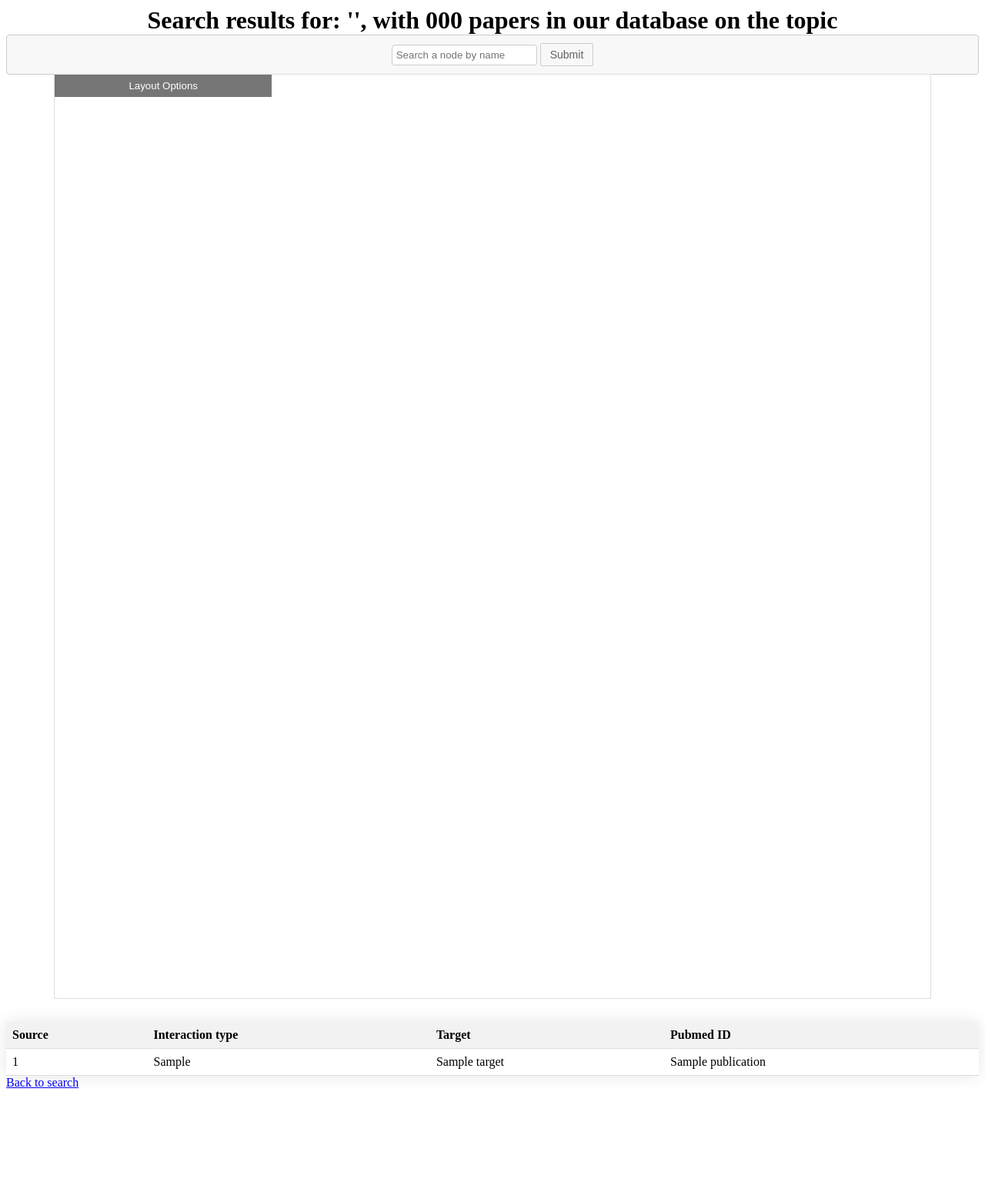
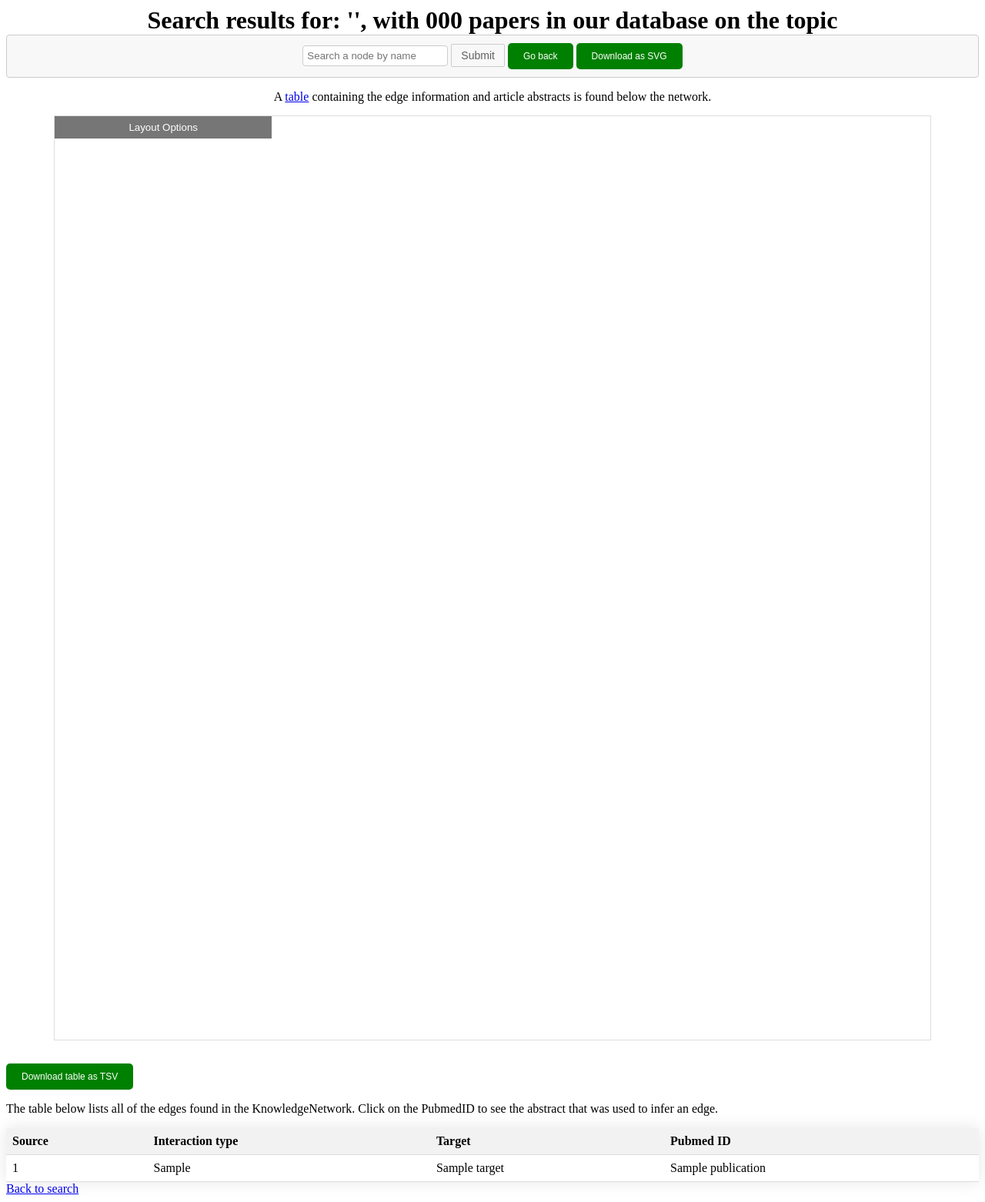
Before and after one commit to g-tibo/celegans, a Flask app: template templates/gene.html in a window 1280 px wide. Shown: the whole page at 77% size. Before the commit the page ends 1414 px from the top, so only its background shows below. Run offline with Flask 2, Linux system fonts and the light colour scheme; the template is opened without the code that fills it: most values are stand-ins (such as "Sample title", 1, 10 or a date in 2020); parts of the project's set-up code (start-up, migrations or seed data) failed here and were passed over; some libraries are stand-ins or nearby versions.

Commit message:
Add files via upload

```diff
--- a/templates/gene.html
+++ b/templates/gene.html
@@ -223,19 +223,30 @@
 		.button-container .cancel-button {
 		  width: 50%;
 		}
-
+  .help-button {
+    background-color: green;
+    color: white;
+    padding: 10px 20px;
+    font-size: 12px;
+    border-radius: 5px;
+    border: none;
+    cursor: pointer;
+  }
 
     </style>
 
   <script src="https://unpkg.com/cytoscape@3.23.0/dist/cytoscape.min.js"></script>
   <script src="https://code.jquery.com/jquery-3.6.0.min.js"></script>
   <script src="https://cdnjs.cloudflare.com/ajax/libs/FileSaver.js/2.0.5/FileSaver.min.js"></script>
-  <script src="https://unpkg.com/cytoscape-cola/cytoscape-cola.js"></script>
   <script src="https://code.jquery.com/ui/1.12.1/jquery-ui.js"></script>
-
+<script src="https://unpkg.com/cytoscape-svg"></script>
 
   </head>
   <body>
+
+
+
+
     <h1 style="text-align: center;">Search results for: '{{ search_term }}', with {{ number_papers }} papers in our database on the topic</h1>
 	{% if warning %}
 	  <p style="color: red; text-align: center;">{{ warning }}</p>
@@ -243,8 +254,13 @@
 	<form id="node-search-form" style="text-align: center;">
 	  <input type="text" id="node-search" name="node-search" placeholder="Search a node by name" />
 	  <button type="submit">Submit</button>
+	  <button class="help-button" onclick="window.location.href='{{ url_for('index') }}'">Go back</button>
+	  <button class="help-button" id="download-pdf">Download as SVG</button>
 	</form>
 
+<div style="text-align: center;">
+    <p>A <a href="#sortable">table</a> containing the edge information and article abstracts is found below the network.</p>
+</div>
 	<div class="cy-wrapper" style="width: 90%; height: 1200px; overflow: hidden; position: relative; background-color: black;">
 	  <div id="cy" style="width: 100%; height: 100%; background-color: white !important;"></div>
 	  <button class="open-button" onclick="openForm()">Layout Options</button>
@@ -296,9 +312,71 @@
 	  layout.run();
 	}
 
+function downloadTableAsTSV(tableId, filename) {
+  const table = document.getElementById(tableId);
+  const rows = table.querySelectorAll('tr');
+  let tsvContent = '';
+
+  rows.forEach(row => {
+    const rowData = [];
+    const cells = row.querySelectorAll('th, td');
+
+    cells.forEach(cell => {
+      rowData.push(cell.textContent);
+    });
+
+    tsvContent += rowData.join('\t') + '\n';
+  });
+
+  const blob = new Blob([tsvContent], { type: 'text/tab-separated-values' });
+  const url = URL.createObjectURL(blob);
+
+  const link = document.createElement('a');
+  link.href = url;
+  link.download = filename;
+  link.click();
+  URL.revokeObjectURL(url);
+}
+
     </script>
 
-    <table class="sortable">
+<script>
+function downloadAsSVG() {
+  // Assuming your Cytoscape instance is named 'cy'
+  const cy = document.getElementById('cy')._cyreg.cy;
+
+  // Register the SVG Exporter plugin
+  cytoscape.use(cytoscapeSvg);
+
+  // Export the network view as an SVG
+  const svgContent = cy.svg({ copyStyles: true, bg: 'white' });
+
+  // Modify the downloaded SVG to have black letters
+  const svgDOM = new DOMParser().parseFromString(svgContent, 'image/svg+xml');
+  const labels = svgDOM.querySelectorAll('text');
+  labels.forEach(label => label.setAttribute('fill', '#00FF00'));
+  const modifiedSvgContent = new XMLSerializer().serializeToString(svgDOM);
+
+  // Create a Blob from the SVG content
+  const blob = new Blob([modifiedSvgContent], { type: 'image/svg+xml;charset=utf-8' });
+  const url = URL.createObjectURL(blob);
+
+  // Create a link element, set its href to the Blob URL, and trigger a click event to download the SVG
+  const link = document.createElement('a');
+  link.href = url;
+  link.download = 'network.svg';
+  link.click();
+
+  // Revoke the Blob URL
+  URL.revokeObjectURL(url);
+}
+  document.getElementById('download-pdf').addEventListener('click', downloadAsSVG);
+
+</script>
+	<button class="help-button" onclick="downloadTableAsTSV('sortable', 'table.tsv')">Download table as TSV</button>
+
+	<p>The table below lists all of the edges found in the KnowledgeNetwork. Click on the PubmedID to see the abstract that was used to infer an edge.</p>
+    <table id="sortable" class="sortable">
       <thead>
         <tr>
           <th>Source</th>
```
